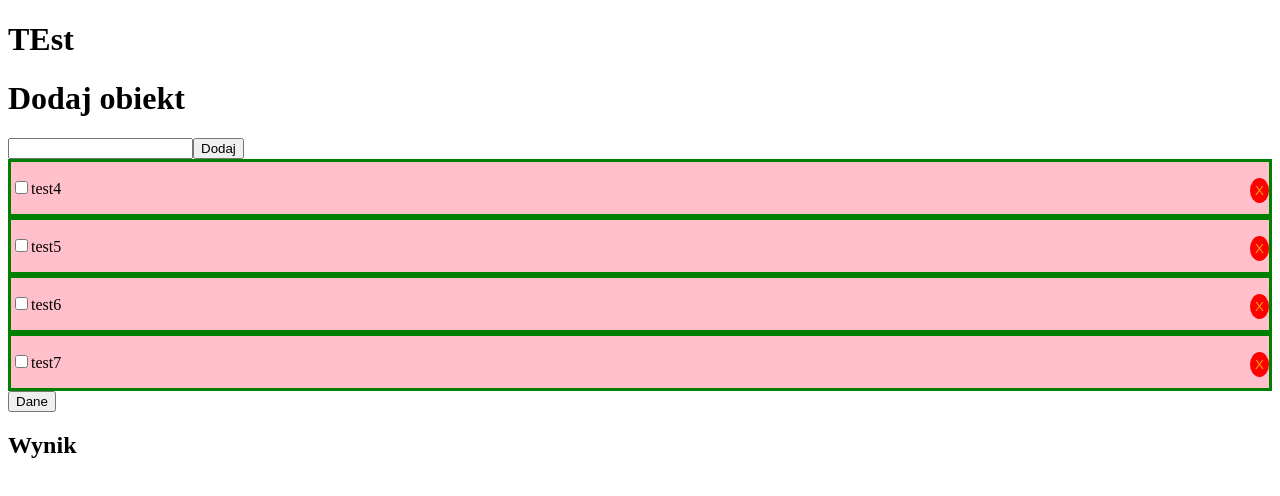
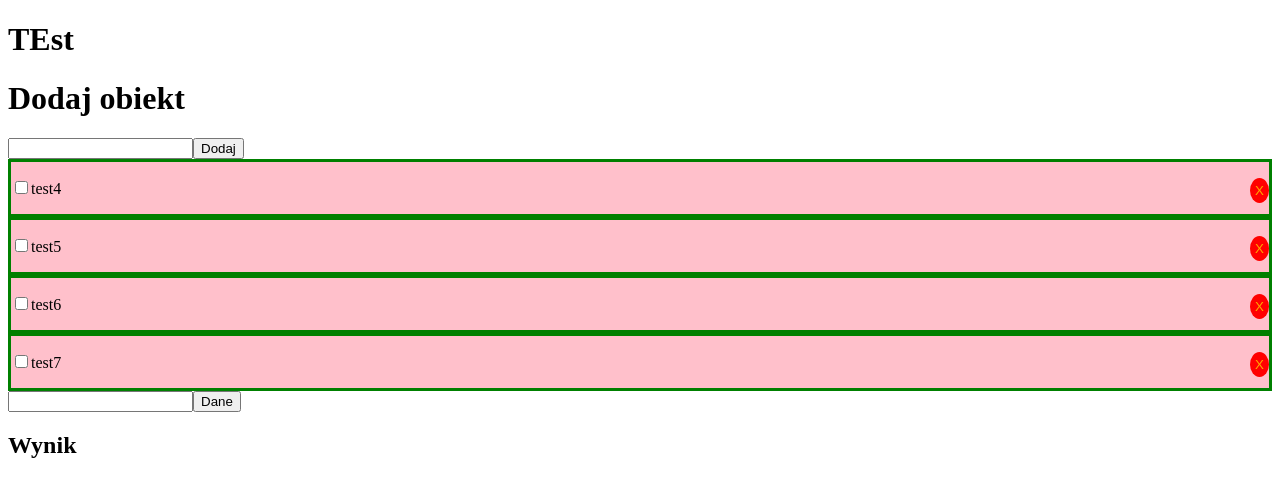
Before and after one commit to tlomiej/FirstReactApp, a React (Create React App) app: page / in a window 1280 px wide. Shown: the top 496 px of the page. Built offline with nearby package versions, Linux system fonts and the light colour scheme.

Commit message:
wstep do wyszukiwania

```diff
--- a/src/App.tsx
+++ b/src/App.tsx
@@ -8,10 +8,13 @@ interface State {
   tasks: Task[];
   newTask: Task;
   geoNames: string
+  newSearch: string;
+  onChangeSearch?: (event: React.ChangeEvent<HTMLInputElement>) => void;
 }
 
 class App extends React.Component<{}, State>  {
   state = {
+    newSearch: '',
     geoNames: "",
     newTask: {
       id: 1,
@@ -70,8 +73,23 @@ class App extends React.Component<{}, State>  {
     });
   };
 
+  onChangeSearch= (event: React.ChangeEvent<HTMLInputElement>) => {
+    console.log(event.target.value)
+    this.setState({
+      newSearch: `${event.target.value}`
+    });
+  };
+
+  onKeyPressSearch= (event: React.KeyboardEvent<HTMLInputElement>) => {
+    if(event.key === 'Enter'){
+      this.getData();
+    }
+  };
+
+
+
   getData() {
-    const url = 'http://api.geonames.org/searchJSON?q=london&maxRows=10&username=demo';
+    const url = `https://nominatim.openstreetmap.org/?addressdetails=1&q=${this.state.newSearch}&format=json&limit=1`;
     fetch(url)
       .then(response => response.json())
       .then(data => {
@@ -99,6 +117,8 @@ class App extends React.Component<{}, State>  {
 
           <Todos login={this.textParam} tasks={this.state.tasks} onDelete={this.deleteTask} />
 
+
+          <input onChange={this.onChangeSearch} value={this.state.newSearch} onKeyPress={this.onKeyPressSearch}/>
           <button onClick={this.onClick}>Dane</button>
 
           <h2>Wynik</h2>
```
